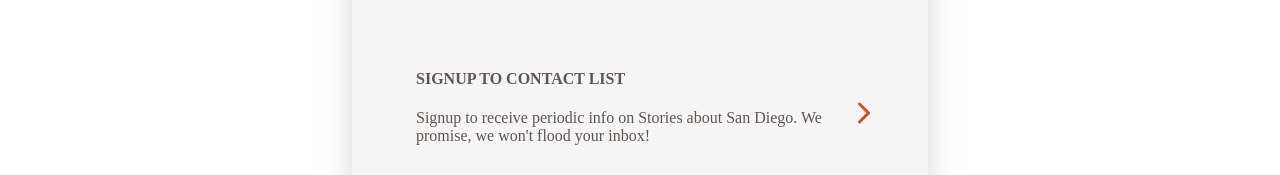
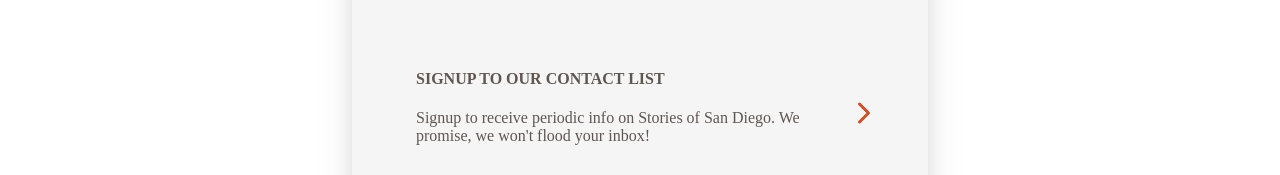
Before and after one commit to osha7/stories-of-san-diego-front-end, a React (Create React App) app: page /contact-us in a window 1280 px wide. Shown: the part 625-800 px from the top of the page. Built offline with nearby package versions, Linux system fonts and the light colour scheme; a web font is replaced by a local one.

Commit message:
change wording in contact

```diff
--- a/src/components/contact/MailChimpSignup.js
+++ b/src/components/contact/MailChimpSignup.js
@@ -6,9 +6,9 @@ function MailChimpSignup() {
     return (
         <div className="story-submission-div">
             <div className="story-submission">
-                <h4 className="header1">SIGNUP TO CONTACT LIST</h4>
+                <h4 className="header1">SIGNUP TO OUR CONTACT LIST</h4>
                 <span>
-                    Signup to receive periodic info on Stories about San Diego.
+                    Signup to receive periodic info on Stories of San Diego.
                     We promise, we won't flood your inbox!
                 </span>
             </div>
```
Also changed, not shown: 1 other file (tests, documents, lock files or other folders).
